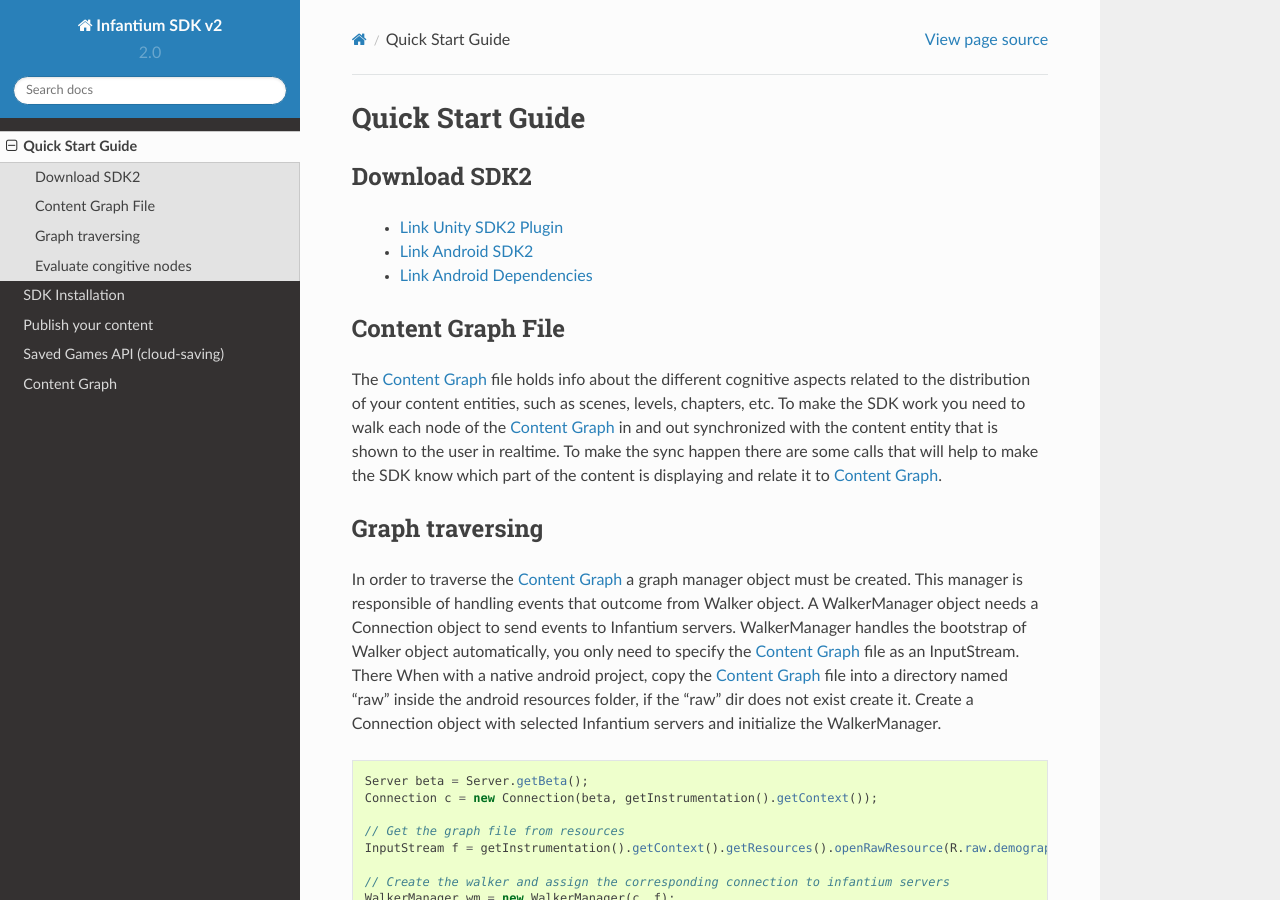
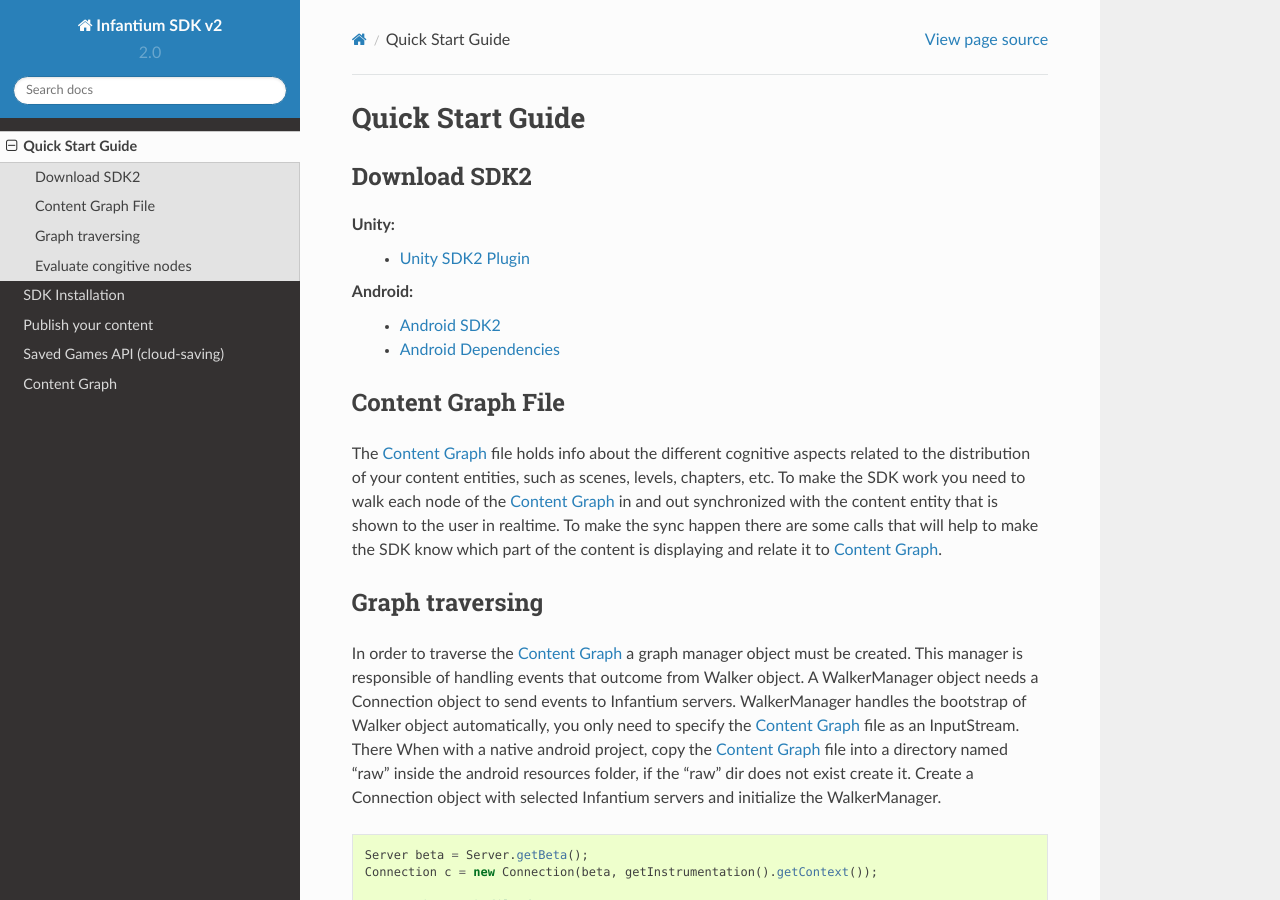
Before and after one commit to infantium/infantium-sdk2-docs, a Sphinx documentation site: the page built from docs/source/quick_start.rst, in a window 1280 px wide and 900 px high. Built offline with Sphinx 7.4.7 and the Read the Docs theme 2.0.0, drawn with Linux system fonts in a browser that asks for light colours.

Commit message:
titles on downloads

```diff
--- a/docs/source/quick_start.rst
+++ b/docs/source/quick_start.rst
@@ -6,10 +6,13 @@
 
 Download SDK2
 '''''''''''''
- * `Link Unity SDK2 Plugin <https://github.com/infantium/sdk2/raw/master/unity/infantium-sdk2.unitypackage/>`_
 
- * `Link Android SDK2 <https://github.com/infantium/sdk2/raw/master/android/sdk2-release_2.0-9be475c.aar/>`_
- * `Link Android Dependencies <https://github.com/infantium/sdk2/raw/master/android/sdk2-libs-9be475c.jar/>`_
+**Unity:**
+ * `Unity SDK2 Plugin <https://github.com/infantium/sdk2/raw/master/unity/infantium-sdk2.unitypackage/>`_
+
+**Android:**
+ * `Android SDK2 <https://github.com/infantium/sdk2/raw/master/android/sdk2-release_2.0-9be475c.aar/>`_
+ * `Android Dependencies <https://github.com/infantium/sdk2/raw/master/android/sdk2-libs-9be475c.jar/>`_
 
 
 Content Graph File
```
